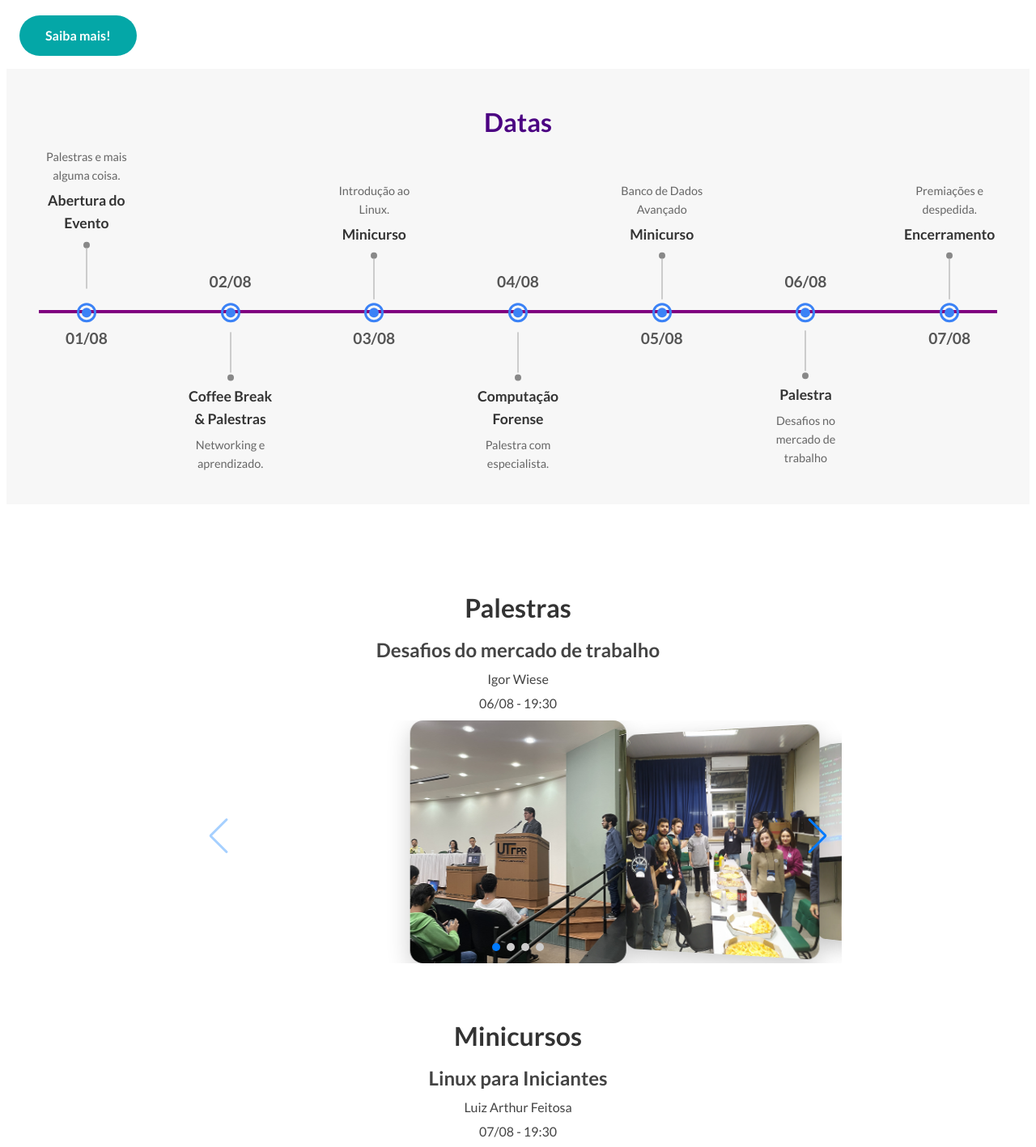
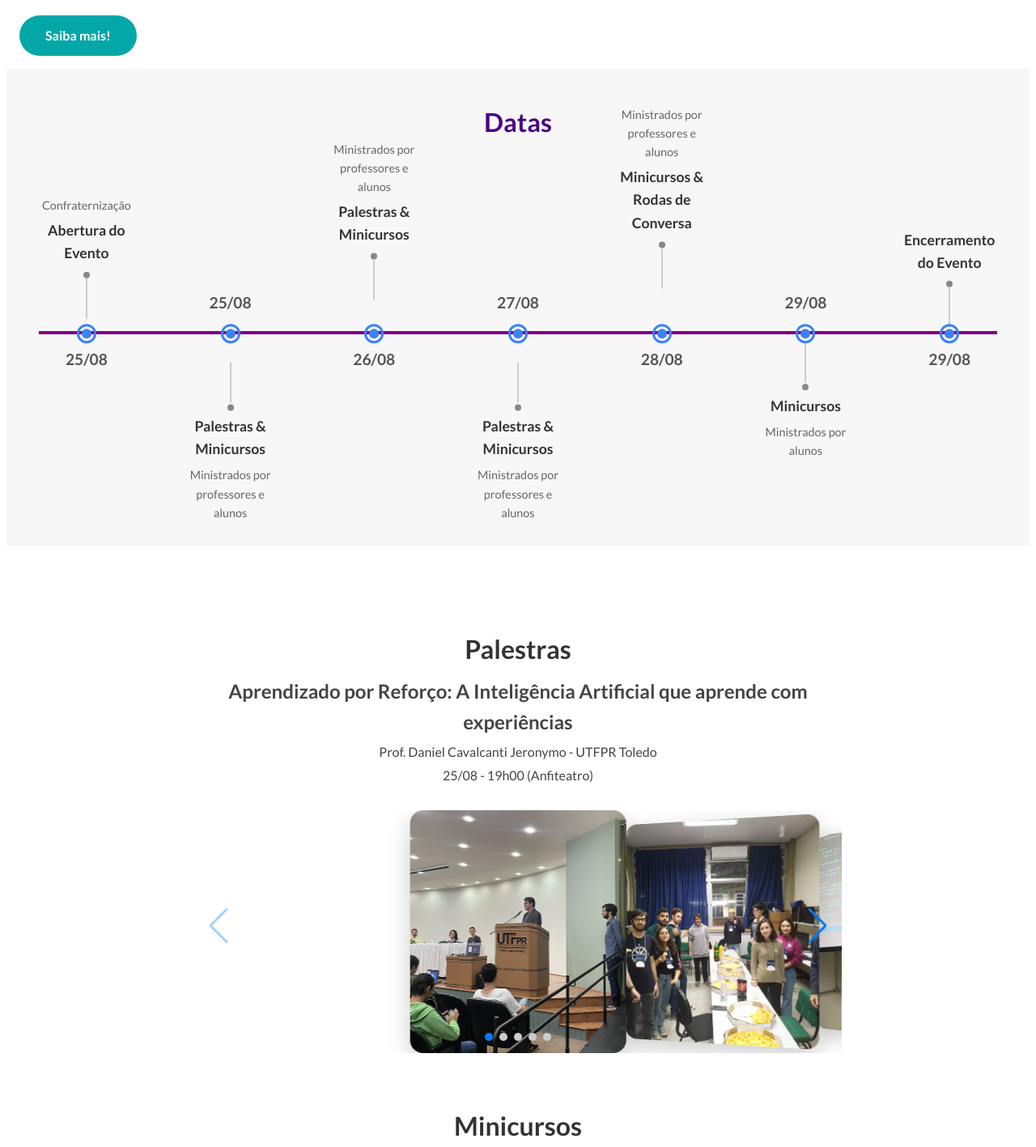
Before and after one commit to dacom-laboratorio-cm/seinfo, a Next.js app: page / in a window 1280 px wide. Shown: the part 483-1900 px from the top of the page at 81% size. Built offline with nearby package versions, Linux system fonts and the light colour scheme; a web font is replaced by a local one.

Commit message:
Feat: Adição dos eventos na timeline e nos cards

```diff
--- a/src/components/Header.tsx
+++ b/src/components/Header.tsx
@@ -1,7 +1,7 @@
 "use client";
 
-import { useState, useEffect } from 'react';
 import styles from "@/styles/header.module.css";
+import { useEffect, useState } from "react";
 
 const Header = () => {
   const [menuOpen, setMenuOpen] = useState(false);
@@ -17,7 +17,6 @@ const Header = () => {
     };
   }, [menuOpen]);
 
-
   const handleLinkClick = () => {
     setMenuOpen(false);
   };
@@ -28,22 +27,39 @@ const Header = () => {
 
       <header className={styles.siteHeader}>
         <button
-          className={`${styles.hamburger} ${menuOpen ? styles.hamburgerOpen : ''}`}
+          type="button"
+          className={`${styles.hamburger} ${menuOpen ? styles.hamburgerOpen : ""}`}
           onClick={() => setMenuOpen(!menuOpen)}
           aria-label="Abrir ou fechar menu"
-          aria-expanded={menuOpen}
+          aria-expanded={menuOpen ? "true" : "false"}
         >
           <span className={styles.hamburgerLine}></span>
           <span className={styles.hamburgerLine}></span>
           <span className={styles.hamburgerLine}></span>
         </button>
 
-        <nav className={`${styles.mainNav} ${menuOpen ? styles.navOpen : ''}`}>
+        <nav className={`${styles.mainNav} ${menuOpen ? styles.navOpen : ""}`}>
           <ul>
-            <li><a href="#datas" onClick={handleLinkClick}>Datas</a></li>
-            <li><a href="#palestras" onClick={handleLinkClick}>Palestras</a></li>
-            <li><a href="#minicursos" onClick={handleLinkClick}>Minicursos</a></li>
-            <li><a href="#inscricoes" onClick={handleLinkClick}>Inscrições</a></li>
+            <li>
+              <a href="#datas" onClick={handleLinkClick}>
+                Datas
+              </a>
+            </li>
+            <li>
+              <a href="#palestras" onClick={handleLinkClick}>
+                Palestras
+              </a>
+            </li>
+            <li>
+              <a href="#minicursos" onClick={handleLinkClick}>
+                Minicursos
+              </a>
+            </li>
+            <li>
+              <a href="#inscricoes" onClick={handleLinkClick}>
+                Inscrições
+              </a>
+            </li>
           </ul>
         </nav>
       </header>
--- a/src/components/TalkSection.tsx
+++ b/src/components/TalkSection.tsx
@@ -1,17 +1,17 @@
 "use client";
 
-import { useState } from "react";
 import styles from "@/styles/talkSection.module.css";
 import Image from "next/image";
+import { useState } from "react";
 
+import type { Swiper as SwiperInstance } from "swiper";
+import { EffectCoverflow, Navigation, Pagination } from "swiper/modules";
 import { Swiper, SwiperSlide } from "swiper/react";
-import { Navigation, Pagination, EffectCoverflow } from "swiper/modules";
-import type { Swiper as SwiperInstance } from 'swiper';
 
 import "swiper/css";
+import "swiper/css/effect-coverflow";
 import "swiper/css/navigation";
 import "swiper/css/pagination";
-import "swiper/css/effect-coverflow";
 
 type Talk = {
   src: string;
@@ -22,18 +22,112 @@ type Talk = {
 
 const palestras: Talk[] = [
   // ... seus dados de palestras
-  { src: "/images/foto3.png", title: "Desafios do mercado de trabalho", speaker: "Igor Wiese", date: "06/08 - 19:30" },
-  { src: "/images/foto4.png", title: "Computação Forense", speaker: "Convidado Especial", date: "04/08 - 18:00" },
-  { src: "/images/foto1.png", title: "Linux para Iniciantes", speaker: "Luiz Arthur Feitosa", date: "02/08 - 14:00" },
-  { src: "/images/foto2.png", title: "Banco de Dados Avançado", speaker: "Maria Silva", date: "05/08 - 10:00" },
+  {
+    src: "/images/foto3.png",
+    title: "Aprendizado por Reforço: A Inteligência Artificial que aprende com experiências",
+    speaker: "Prof. Daniel Cavalcanti Jeronymo - UTFPR Toledo",
+    date: "25/08 - 19h00 (Anfiteatro)",
+  },
+  {
+    src: "/images/foto4.png",
+    title: "Computação de Alto Desempenho",
+    speaker: "Mariana Carmin - Barcelona Supercomputing Center",
+    date: "26/08 - 10h00 (Remoto)",
+  },
+  {
+    src: "/images/foto1.png",
+    title: "A Necessidade do Registro de Marca, Patente e Software",
+    speaker: "Renan Breda",
+    date: "26/08 - 19h00 (Auditório)",
+  },
+  {
+    src: "/images/foto1.png",
+    title: "Desenvolvimento de Software no Mercado Atual: Perfil, Salários e Tecnologias em Alta",
+    speaker: "Cesar Henrique Farago",
+    date: "27/08 - 19h00 (Auditório)",
+  },
+  {
+    src: "/images/foto1.png",
+    title: "DevOps",
+    speaker: "Gabriel Leite da Rocha",
+    date: "27/08 - 20h30 (Auditório)",
+  },
 ];
 
 const minicursos: Talk[] = [
   // ... seus dados de minicursos
-  { src: "/images/foto1.png", title: "Linux para Iniciantes", speaker: "Luiz Arthur Feitosa", date: "07/08 - 19:30" },
-  { src: "/images/foto2.png", title: "Banco de Dados Avançado", speaker: "Maria Silva", date: "05/08 - 10:00" },
-  { src: "/images/foto3.png", title: "Mercado de Trabalho", speaker: "Igor Wiese", date: "03/08 - 19:30" },
-  { src: "/images/foto4.png", title: "Computação Forense", speaker: "Convidado Especial", date: "04/08 - 18:00" },
+  {
+    src: "/images/foto1.png",
+    title: "Introdução à Raspagem de Dados: APIs e dicas para projetos iniciantes",
+    speaker: "Michel",
+    date: "25/08 - 14h00 as 17h00 (E100 - 20 vagas)",
+  },
+  {
+    src: "/images/foto2.png",
+    title: "Orquestração de Inteligência Artificial para fluxos de trabalho complexos com Agentes de IA",
+    speaker: "Daniel Emanuel Pereira da Silva",
+    date: "25/08 - 14h00 as 17h00 (E102 - 20 vagas)",
+  },
+  {
+    src: "/images/foto3.png",
+    title: "Processamento de Áudio",
+    speaker: "Prof. Juliano Foleis",
+    date: "25/08 e 26/08 - 14h00 as 17h00 (E001 - 30 vagas)",
+  },
+  {
+    src: "/images/foto4.png",
+    title: "Desenvolvimento de Jogos",
+    speaker: "Caio Ducati",
+    date: "25/08, 26/08 e 27/08 - 14h00 as 17h00 (E104 - 20 vagas)",
+  },
+  {
+    src: "/images/foto4.png",
+    title: "Introdução à Perícia Forense Computacional",
+    speaker: "Prof. Rodrigo Campiolo",
+    date: "26/08, 27/08 e 28/08 - 14h00 as 17h00 (E100 - 20 vagas)",
+  },
+  {
+    src: "/images/foto4.png",
+    title: "Linux",
+    speaker: "Prof. Luiz Arthur",
+    date: "26/08, 27/08 e 28/08 - 14h00 as 17h00 (E102 - 20 vagas)",
+  },
+  {
+    src: "/images/foto4.png",
+    title: "Computação Paralela com GPU",
+    speaker: "Prof. Rogério Gonçalves",
+    date: "26/08 e 28/08 - 14h00 as 17h00 (E103 - 20 vagas)",
+  },
+  {
+    src: "/images/foto4.png",
+    title: "Uso de uma pipeline RAG (Retrieval Augmented Generation) para a injeção de contexto em grandes modelos de linguagem",
+    speaker: "André Felipe Wonsik Alves",
+    date: "27/08 - 14h00 as 17h00 (E001 - 20 vagas)",
+  },
+  {
+    src: "/images/foto4.png",
+    title: "Next.js & Clean Arquiteture: Construindo um gerenciador de senhas",
+    speaker: "Matheus Andrade",
+    date: "27/08, 28/08 e 29/08 - 19h00 as 21h30 (E007 - 20 vagas)",
+  },
+  {
+    src: "/images/foto4.png",
+    title: "UX na Prática: Dos Requisitos ao Protótipo com IA",
+    speaker: "Prof. Walter Takashi Nakamura",
+    date: "28/08 - 14h00 as 17h00 (E001 - 30 vagas)",
+  },
+  {
+    src: "/images/foto4.png",
+    title: "Introdução à Computação Quântica usando o Qiskit",
+    speaker: "William Walace",
+    date: "29/08 - 14h00 as 17h00 (E100 - 20 vagas)",
+  },
+];
+
+const conversas: Talk[] = [
+  { src: "/images/foto2.png", title: "PPGCC-CM", speaker: "Prof. Ivanilton Polato", date: "26/08 - 20h30 (Anfiteatro)" },
+  { src: "/images/foto2.png", title: "Dupla Diplomação", speaker: "", date: "28/08 - 19h00 (Anfiteatro)" },
+  { src: "/images/foto2.png", title: "Conversa com Egressos", speaker: "Egressos BCC", date: "26/08 - 20h30 (Anfiteatro)" },
 ];
 
 type CarouselProps = {
@@ -98,8 +192,13 @@ const TalksSection = () => {
       <h2 className={styles.sectionTitle}>Palestras</h2>
       <Carousel items={palestras} />
 
-      <h2 id="minicursos" className={styles.sectionTitle}>Minicursos</h2>
+      <h2 id="minicursos" className={styles.sectionTitle}>
+        Minicursos
+      </h2>
       <Carousel items={minicursos} />
+
+      <h2 className={styles.sectionTitle}>Rodas de Conversa</h2>
+      <Carousel items={conversas} />
     </section>
   );
 };
--- a/src/components/TimeLine.tsx
+++ b/src/components/TimeLine.tsx
@@ -1,13 +1,13 @@
 import styles from "@/styles/timeline.module.css";
 
 const timelineData = [
-  { date: "01/08", title: "Abertura do Evento", description: "Palestras e mais alguma coisa." },
-  { date: "02/08", title: "Coffee Break & Palestras", description: "Networking e aprendizado." },
-  { date: "03/08", title: "Minicurso", description: "Introdução ao Linux." },
-  { date: "04/08", title: "Computação Forense", description: "Palestra com especialista." },
-  { date: "05/08", title: "Minicurso", description: "Banco de Dados Avançado" },
-  { date: "06/08", title: "Palestra", description: "Desafios no mercado de trabalho" },
-  { date: "07/08", title: "Encerramento", description: "Premiações e despedida." },
+  { date: "25/08", title: "Abertura do Evento", description: "Confraternização" },
+  { date: "25/08", title: "Palestras & Minicursos", description: "Ministrados por professores e alunos" },
+  { date: "26/08", title: "Palestras & Minicursos", description: "Ministrados por professores e alunos" },
+  { date: "27/08", title: "Palestras & Minicursos", description: "Ministrados por professores e alunos" },
+  { date: "28/08", title: "Minicursos & Rodas de Conversa", description: "Ministrados por professores e alunos" },
+  { date: "29/08", title: "Minicursos", description: "Ministrados por alunos" },
+  { date: "29/08", title: "Encerramento do Evento", description: "" },
 ];
 
 const DatesTimeline = () => {
--- a/src/styles/talkSection.module.css
+++ b/src/styles/talkSection.module.css
@@ -33,7 +33,7 @@
   text-align: center;
   color: #444;
   margin-bottom: 1rem;
-  height: 90px;
+  height: 150px;
 }
 
 .infoContainer h3 {
@@ -62,6 +62,7 @@
   border-radius: 16px;
   overflow: hidden;
   box-shadow: 0 10px 30px rgba(0, 0, 0, 0.2);
+  /* margin-top: 40px; */
 }
 
 .image {
```
